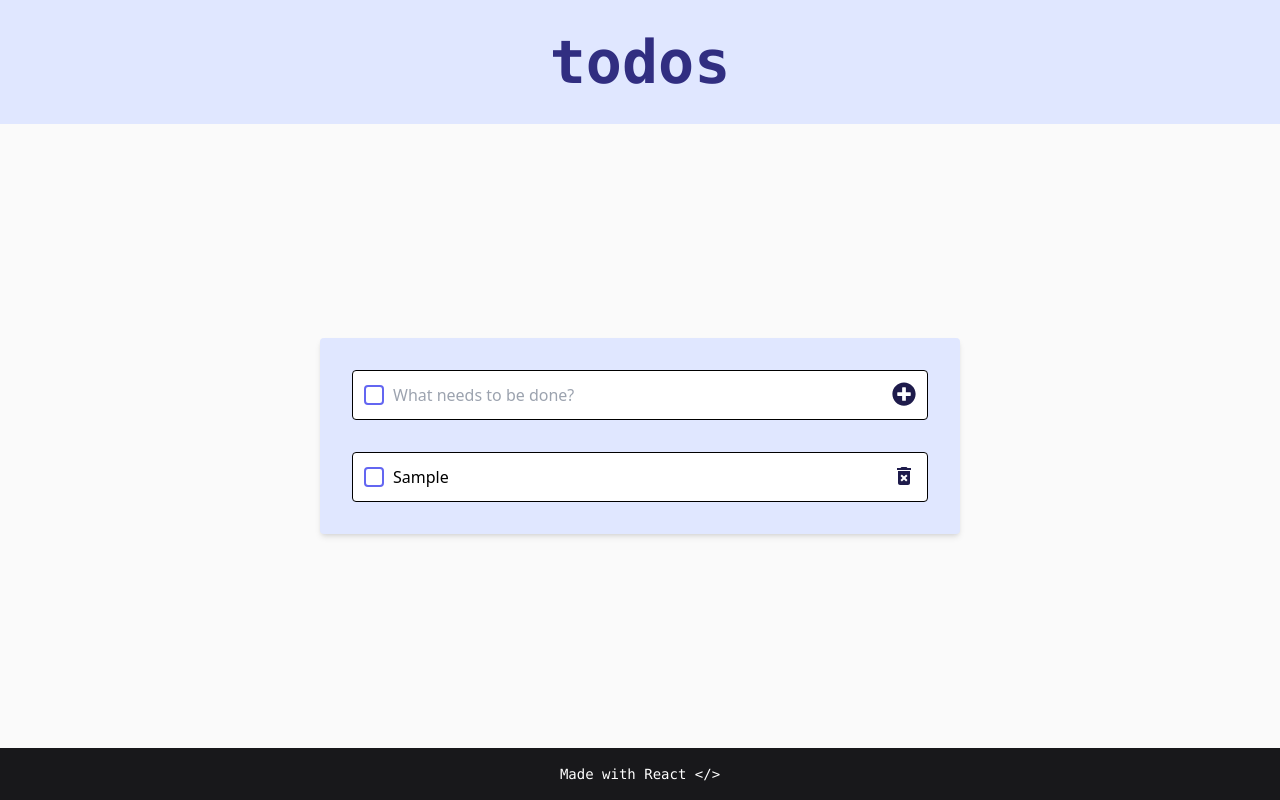
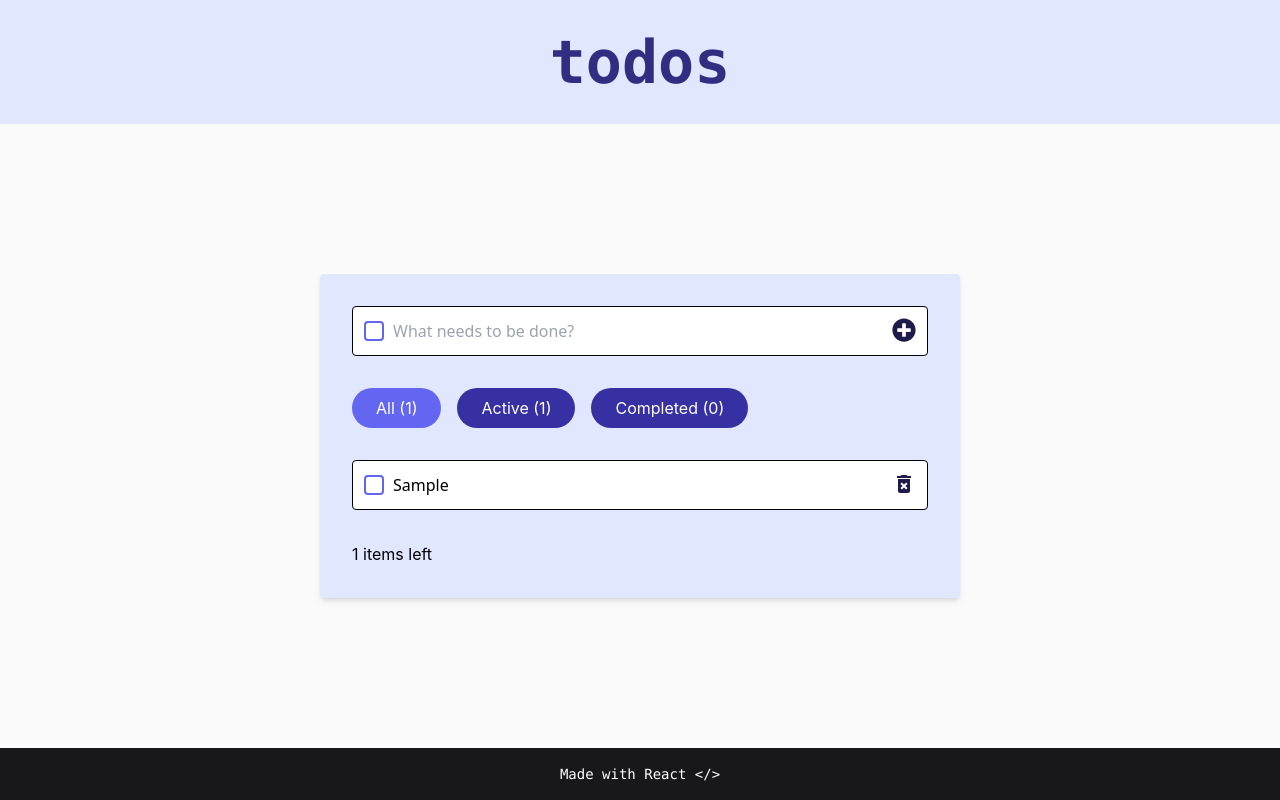
Before and after one commit to Vovchyk17/to-do-app, a React (Create React App) app: page / in a window 1280 px wide. Both pictures are taken after typing "Sample" into the empty fields and a click on the button 904 px from the left and 435 px from the top of the page. Built offline with nearby package versions, Linux system fonts and the light colour scheme.

Commit message:
upd favicon, add filter to taks list

```diff
--- a/public/index.html
+++ b/public/index.html
@@ -2,7 +2,7 @@
 <html lang="en">
   <head>
     <meta charset="utf-8" />
-    <link rel="icon" href="%PUBLIC_URL%/favicon.ico" />
+    <link rel="icon" href="%PUBLIC_URL%/favicon.png" />
     <meta name="viewport" content="width=device-width, initial-scale=1" />
     <meta name="theme-color" content="#000000" />
     <meta
--- a/src/App.css
+++ b/src/App.css
@@ -71,3 +71,23 @@ input[type='text']:disabled {
 .task_list li {
   @apply relative mb-4 last:mb-0;
 }
+
+.filter_list {
+  @apply flex justify-start items-center gap-4 mb-8;
+}
+
+.filter_list button{
+  @apply relative rounded-full text-white capitalize py-2 px-6 bg-indigo-800 hover:opacity-90;
+}
+
+.filter_list button.active {
+  @apply bg-indigo-500;
+}
+
+.content_bottom {
+  @apply flex justify-between items-center mt-8;
+}
+
+.content_bottom button {
+  @apply relative border-2 border-indigo-800 text-sm text-indigo-800 capitalize py-2 px-4 bg-transparent hover:bg-indigo-800 hover:text-white transition-colors duration-300 ease-in-out;
+}
--- a/src/components/Main.js
+++ b/src/components/Main.js
@@ -1,10 +1,15 @@
-import { useState } from "react";
+import { useState, useEffect } from "react";
 import ToDoForm from "./ToDoForm";
 import ToDoList from "./ToDoList";
+import ToDoFilter from "./ToDoFilter";
 
 export default function Main() {
   const [tasks, setTasks] = useState([]);
   const [allChecked, setAllChecked] = useState(false);
+  const [currentFilter, setCurrentFilter] = useState("All");
+  const [filteredTasks, setFilteredTasks] = useState([]);
+  const [activeCount, setActiveCount] = useState(0);
+  const [completedCount, setCompletedCount] = useState(0);
 
   function handleSubmitForm(e) {
     e.preventDefault();
@@ -40,11 +45,11 @@ export default function Main() {
   }
 
   function handleToggleAll(isChecked) {
-    if (isChecked) {
-      setTasks(tasks.map((task) => ({ ...task, completed: true })));
-    } else {
-      setTasks(tasks.map((task) => ({ ...task, completed: false })));
-    }
+    const updatedTasks = tasks.map((task) => ({
+      ...task,
+      completed: isChecked,
+    }));
+    setTasks(updatedTasks);
     setAllChecked(isChecked);
   }
 
@@ -56,6 +61,42 @@ export default function Main() {
     setAllChecked(newTasks.every((task) => task.completed));
   }
 
+  function handleFilterChange(filter) {
+    setCurrentFilter(filter);
+  }
+
+  useEffect(() => {
+    function filterTasksByStatus(tasks, filter) {
+      switch (filter) {
+        case "Active":
+          return tasks.filter((task) => !task.completed);
+        case "Completed":
+          return tasks.filter((task) => task.completed);
+        default:
+          return tasks;
+      }
+    }
+
+    const filteredTasks = filterTasksByStatus(tasks, currentFilter);
+    setFilteredTasks(filteredTasks);
+  }, [tasks, currentFilter]);
+
+  useEffect(() => {
+    const activeTasks = tasks.filter((task) => !task.completed).length;
+    setActiveCount(activeTasks);
+  }, [tasks]);
+
+  useEffect(() => {
+    const completedTasks = tasks.filter((task) => task.completed).length;
+    setCompletedCount(completedTasks);
+  }, [tasks]);
+
+  function handleClearCompleted() {
+    const completedTasks = tasks.filter((task) => !task.completed);
+    setTasks(completedTasks);
+    setAllChecked(false);
+  }
+
   return (
     <main id="main" className="container">
       <div className="content">
@@ -65,14 +106,32 @@ export default function Main() {
           isAnyItems={isAnyItems}
           allChecked={allChecked}
         />
+
+        {isAnyItems && (
+          <ToDoFilter
+            currentFilter={currentFilter}
+            onFilterChange={handleFilterChange}
+            activeTasks={activeCount}
+            completedTasks={completedCount}
+          />
+        )}
+
         {isAnyItems && (
           <ToDoList
-            tasks={tasks}
+            tasks={filteredTasks}
             onTaskDelete={handleTaskDelete}
             onValueChange={handleValueChange}
             onStatusChange={handleStatusChange}
           />
         )}
+        {isAnyItems && (
+          <div className="content_bottom">
+            <p>{activeCount > 0 ? `${activeCount} items left` : `All done!`}</p>
+            {completedCount > 0 ? (
+              <button onClick={handleClearCompleted}>Clear completed</button>
+            ) : null}
+          </div>
+        )}
       </div>
     </main>
   );
--- /dev/null
+++ b/src/components/ToDoFilter.js
@@ -0,0 +1,28 @@
+import { useEffect } from "react";
+
+export default function ToDoFilter({
+  currentFilter,
+  onFilterChange,
+  activeTasks,
+  completedTasks,
+}) {
+  const filters = ["All", "Active", "Completed"];
+  const allTasksCount = activeTasks + completedTasks || 0;
+
+  return (
+    <div className="filter_list">
+      {filters.map((filter) => (
+        <button
+          key={filter}
+          className={currentFilter === filter ? "active" : ""}
+          onClick={() => onFilterChange(filter)}
+        >
+          {filter}
+          {filter === "All" && ` (${allTasksCount})`}
+          {filter === "Active" && ` (${activeTasks})`}
+          {filter === "Completed" && ` (${completedTasks})`}
+        </button>
+      ))}
+    </div>
+  );
+}
```
Also changed, not shown: public/favicon.png (added).
